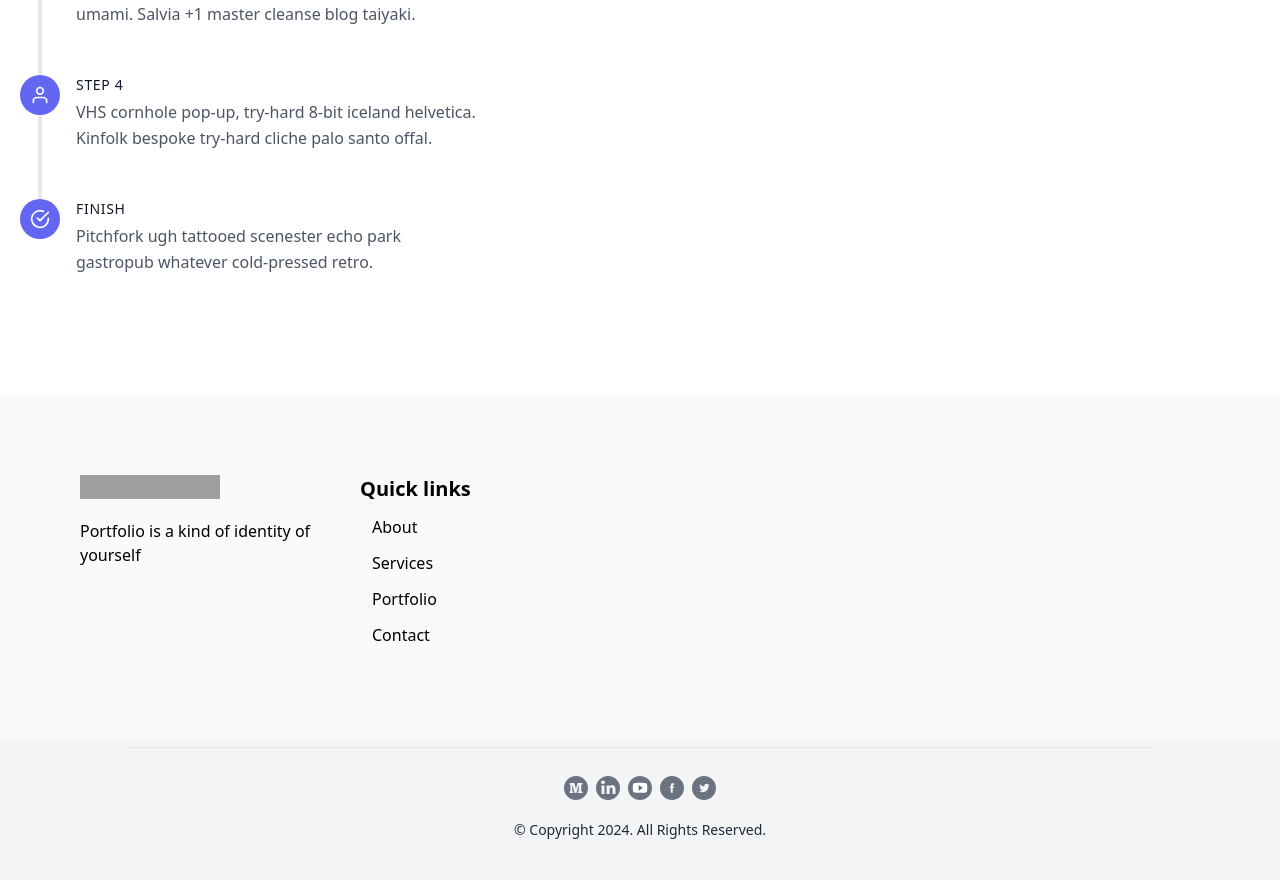
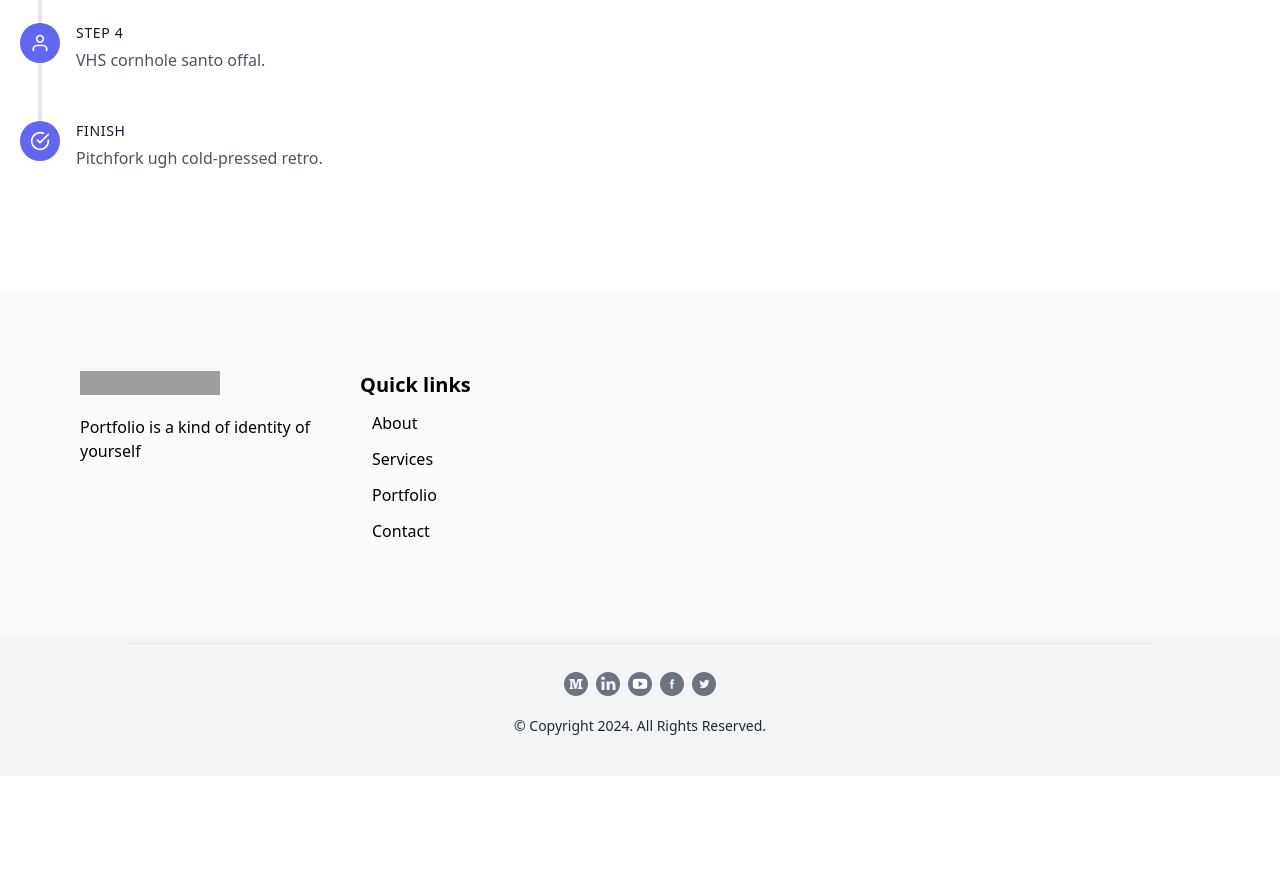
Before and after one commit to Yeasin-Hossen-Arman/portfolio, a Django app: page / in a window 1280 px wide. Shown: the part 2580-3460 px from the top of the page. After the commit the page ends 3315 px from the top, so only its background shows below. Run offline with Django 5.2, Linux system fonts and the light colour scheme; some libraries are stand-ins or nearby versions; grey boxes are pictures that could not be loaded.

Commit message:
add file

```diff
--- a/templates/index.html
+++ b/templates/index.html
@@ -284,7 +284,7 @@
               </div>
               <div class="flex-grow pl-4">
                 <h2 class="font-medium title-font text-sm text-gray-900 mb-1 tracking-wider">STEP 2</h2>
-                <p class="leading-relaxed">Vice migas literally kitsch +1 pok pok. Truffaut hot chicken slow-carb health goth, vape typewriter.</p>
+                <p class="leading-relaxed">V</p>
               </div>
             </div>
             <div class="flex relative pb-12">
@@ -301,7 +301,7 @@
               </div>
               <div class="flex-grow pl-4">
                 <h2 class="font-medium title-font text-sm text-gray-900 mb-1 tracking-wider">STEP 3</h2>
-                <p class="leading-relaxed">Coloring book nar whal glossier master cleanse umami. Salvia +1 master cleanse blog taiyaki.</p>
+                <p class="leading-relaxed">Coloring btaiyaki.</p>
               </div>
             </div>
             <div class="flex relative pb-12">
@@ -316,7 +316,7 @@
               </div>
               <div class="flex-grow pl-4">
                 <h2 class="font-medium title-font text-sm text-gray-900 mb-1 tracking-wider">STEP 4</h2>
-                <p class="leading-relaxed">VHS cornhole pop-up, try-hard 8-bit iceland helvetica. Kinfolk bespoke try-hard cliche palo santo offal.</p>
+                <p class="leading-relaxed">VHS cornhole santo offal.</p>
               </div>
             </div>
             <div class="flex relative">
@@ -328,7 +328,7 @@
               </div>
               <div class="flex-grow pl-4">
                 <h2 class="font-medium title-font text-sm text-gray-900 mb-1 tracking-wider">FINISH</h2>
-                <p class="leading-relaxed">Pitchfork ugh tattooed scenester echo park gastropub whatever cold-pressed retro.</p>
+                <p class="leading-relaxed">Pitchfork ugh cold-pressed retro.</p>
               </div>
             </div>
           </div>
```
